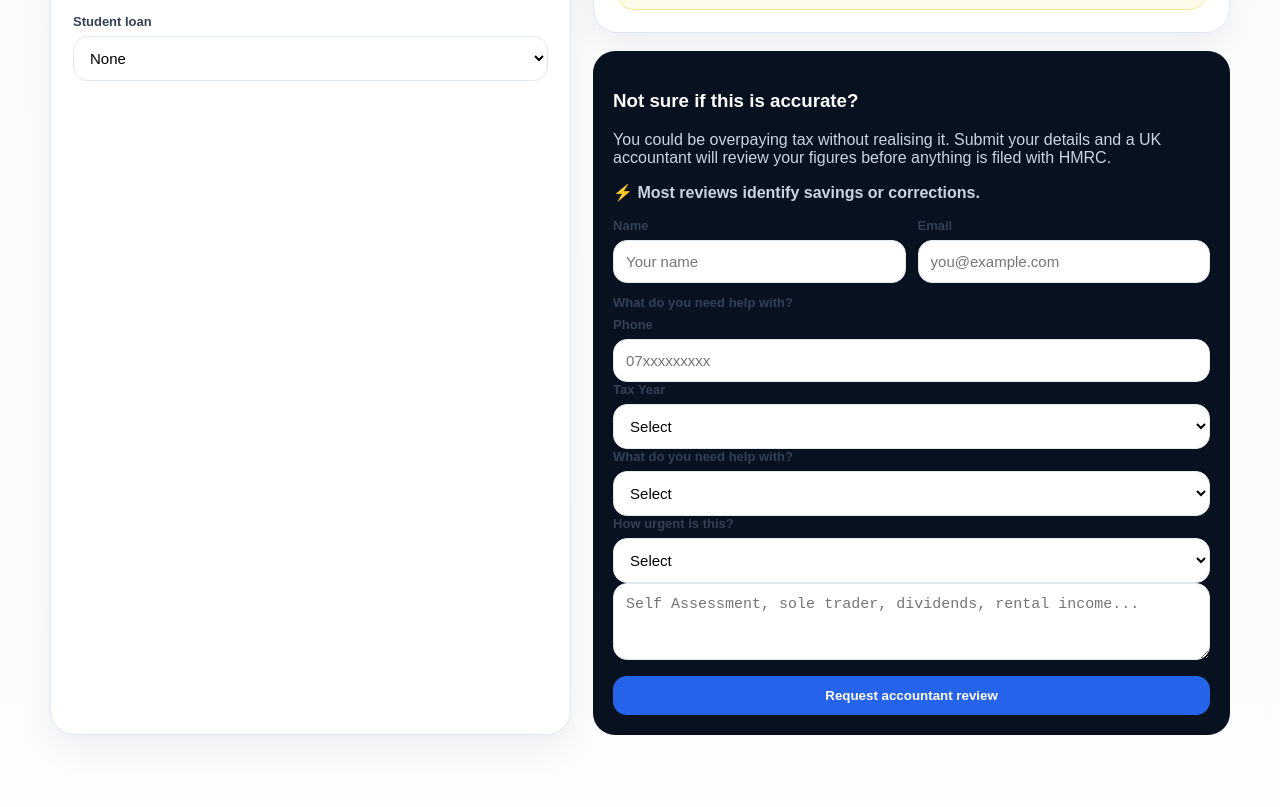
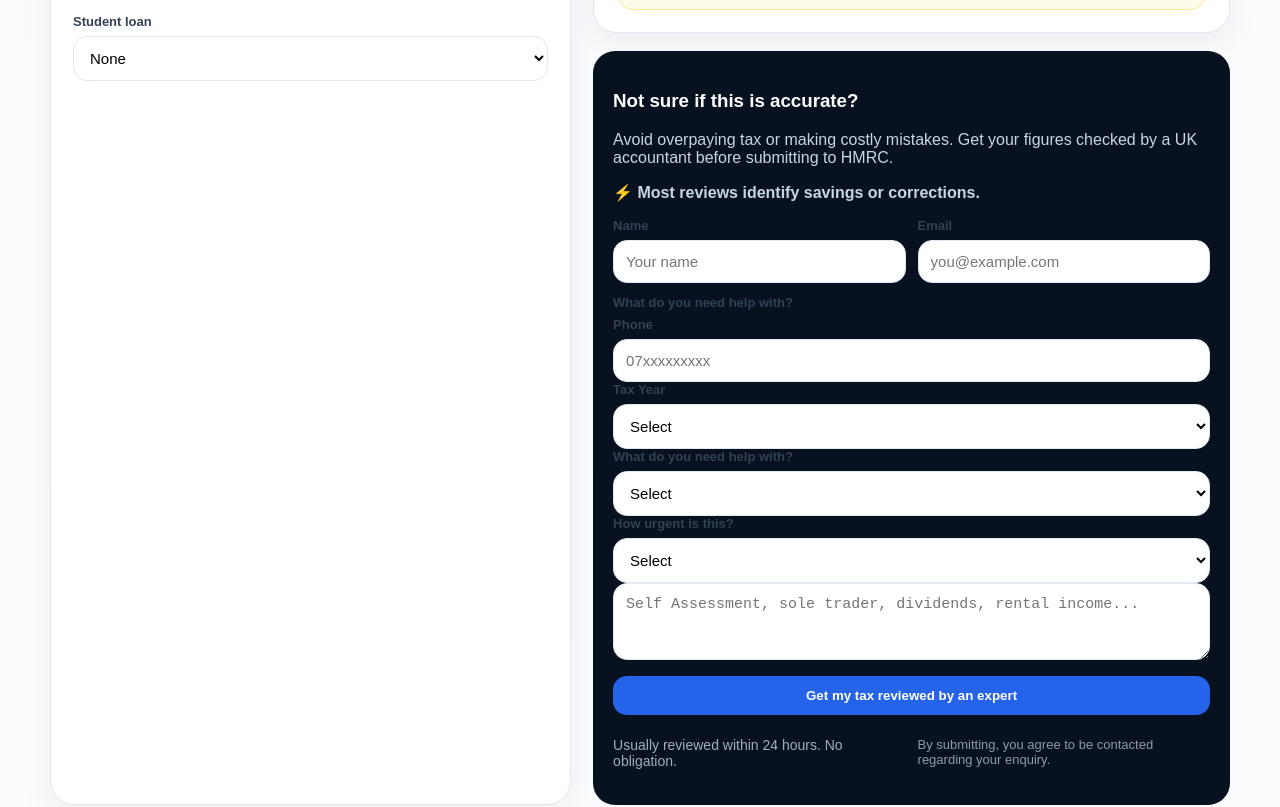
Before and after one commit to HalaDigitalLtd/uktaxcalculator-app, a Next.js app: page / in a window 1280 px wide. Shown: the part 1740-2547 px from the top of the page. Built offline with nearby package versions, Linux system fonts and the light colour scheme.

Commit message:
Improve CTA text order for better conversion

```diff
--- a/app/page.tsx
+++ b/app/page.tsx
@@ -542,8 +542,15 @@ function LeadCaptureForm() {
         <textarea name="message" rows={3} placeholder="Self Assessment, sole trader, dividends, rental income..." required />
       </div>
       <button className="btn btnPrimary full" type="submit">
-        Request accountant review
+        Get my tax reviewed by an expert
       </button>
+    <p style={{ fontSize: "14px", marginTop: "10px", opacity: 0.8 }}>
+  Usually reviewed within 24 hours. No obligation.
+</p>
+
+<p style={{ fontSize: "13px", marginTop: "10px", opacity: 0.7 }}>
+  By submitting, you agree to be contacted regarding your enquiry.
+</p>
     </form>
   );
 }
@@ -659,8 +666,8 @@ function CalculatorSection() {
               <h3>Not sure if this is accurate?</h3>
 
 <p>
-You could be overpaying tax without realising it.
-Submit your details and a UK accountant will review your figures before anything is filed with HMRC.
+Avoid overpaying tax or making costly mistakes.
+Get your figures checked by a UK accountant before submitting to HMRC.
 </p>
               <p style={{ marginTop: "10px", fontWeight: "bold" }}>
 ⚡ Most reviews identify savings or corrections.
```
